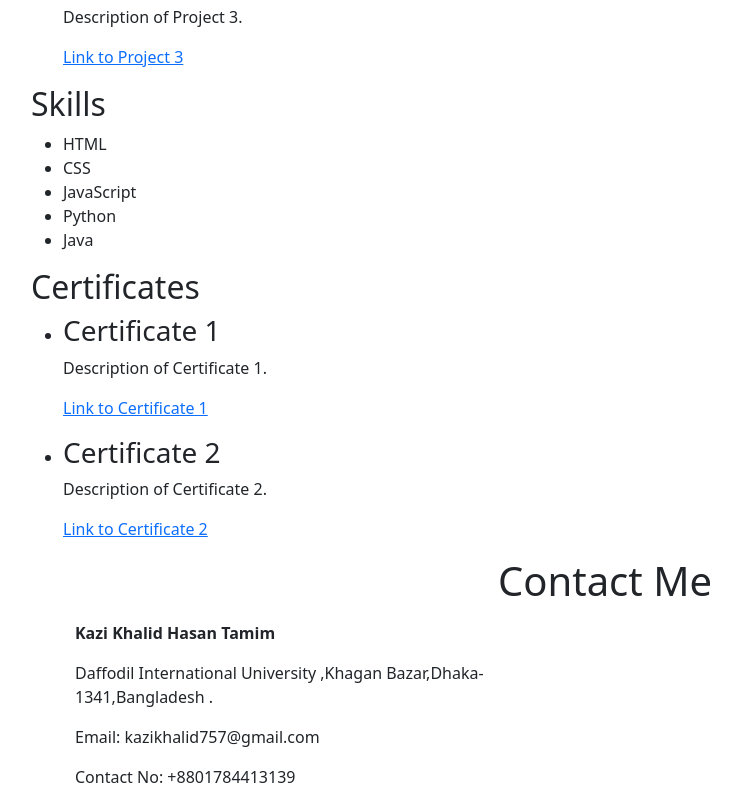
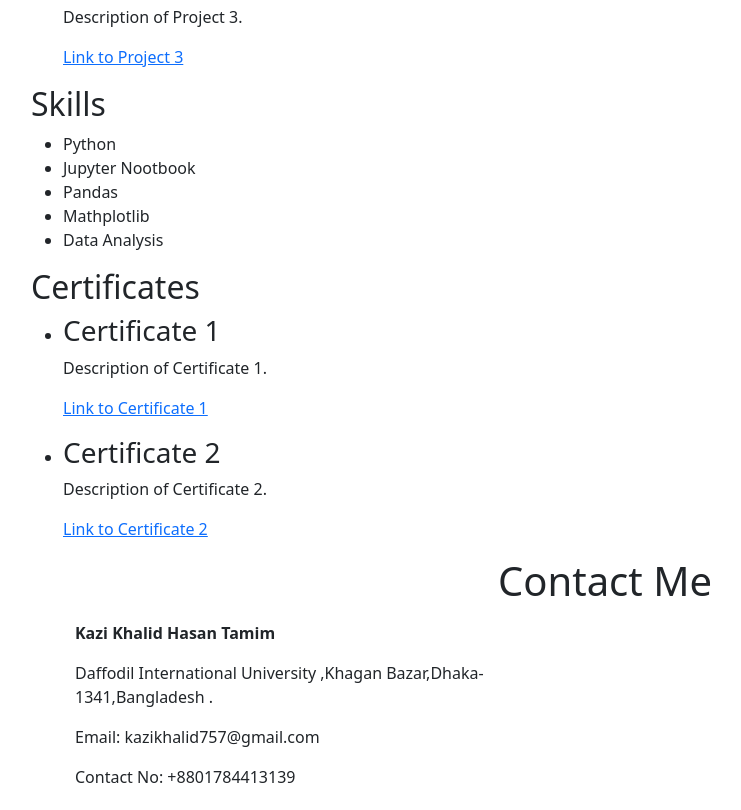
Before and after one commit to kazikhalid757/my_personal_websity, a plain HTML site: page index.html in a window 1280 px wide. Shown: the part 1585-2395 px from the top of the page, without its empty margins (51-792 px from the left). Drawn offline with nearby package versions, Linux system fonts and the light colour scheme; grey boxes are pictures that could not be loaded.

Commit message:
Update index.html

```diff
--- a/index.html
+++ b/index.html
@@ -104,11 +104,11 @@
   <section id="skills">
     <h2>Skills</h2>
     <ul>
-      <li>HTML</li>
-      <li>CSS</li>
-      <li>JavaScript</li>
       <li>Python</li>
-      <li>Java</li>
+      <li>Jupyter Nootbook</li>
+      <li>Pandas</li>
+      <li>Mathplotlib</li>
+      <li>Data Analysis</li>
     </ul>
   </section>
 
```
